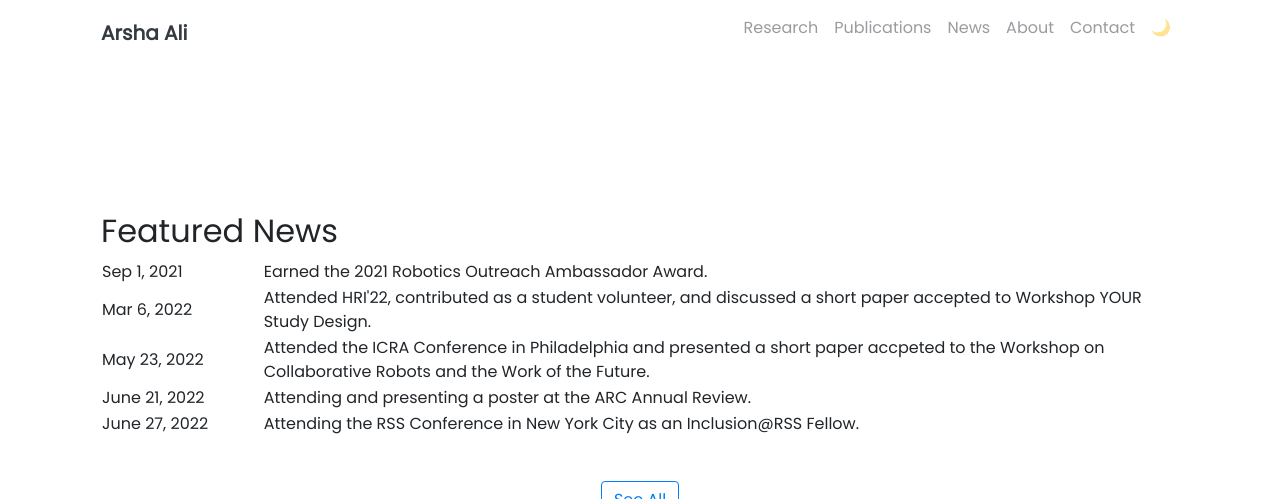
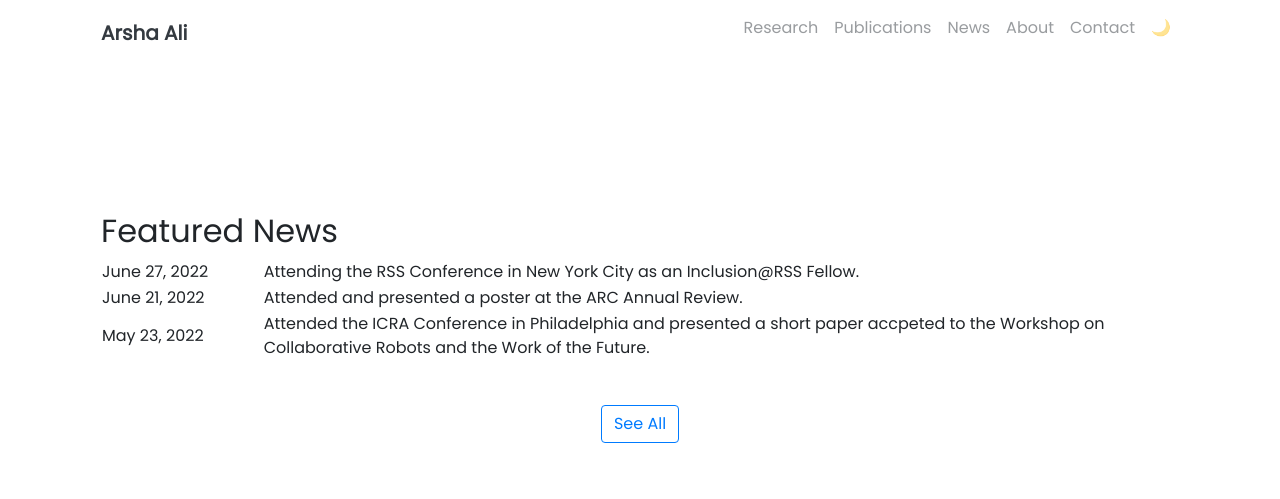
Before and after one commit to arshaali/arshaali.github.io, a Jekyll site: the page built from pages/index.md, in a window 1280 px wide and 900 px high, scrolled down 628 px, cut to the strip 0-499 px from the top of the window. Built offline with Jekyll 4.4.1, drawn with Linux system fonts in a browser that asks for light colours; nearby versions of some CDN libraries.

Commit message:
Update landing.html

```diff
--- a/_includes/landing.html
+++ b/_includes/landing.html
@@ -38,14 +38,13 @@
       </colgroup>
       <!-- Put <thead>, <tbody>, and <tr>'s here! -->
       <tr>
-        <td>Sep 1, 2021</td>
-        <td>Earned the 2021 Robotics Outreach Ambassador Award.</td>
+        <td>June 27, 2022</td>
+        <td>Attending the RSS Conference in New York City as an Inclusion@RSS Fellow.</td>
       </tr>
 
-      <!--  another featured news row -->
       <tr>
-        <td>Mar 6, 2022</td>
-        <td>Attended HRI'22, contributed as a student volunteer, and discussed a short paper accepted to Workshop YOUR Study Design.</td>
+        <td>June 21, 2022</td>
+        <td>Attended and presented a poster at the ARC Annual Review.</td>
       </tr>
 
       <!--  another featured news row -->
@@ -54,15 +53,9 @@
         <td>Attended the ICRA Conference in Philadelphia and presented a short paper accpeted to the Workshop on Collaborative Robots and the Work of the Future.</td>
       </tr>
 
-      <tr>
-        <td>June 21, 2022</td>
-        <td>Attending and presenting a poster at the ARC Annual Review.</td>
-      </tr>
 
-      <tr>
-        <td>June 27, 2022</td>
-        <td>Attending the RSS Conference in New York City as an Inclusion@RSS Fellow.</td>
-      </tr>
+
+
 
 
 
```
